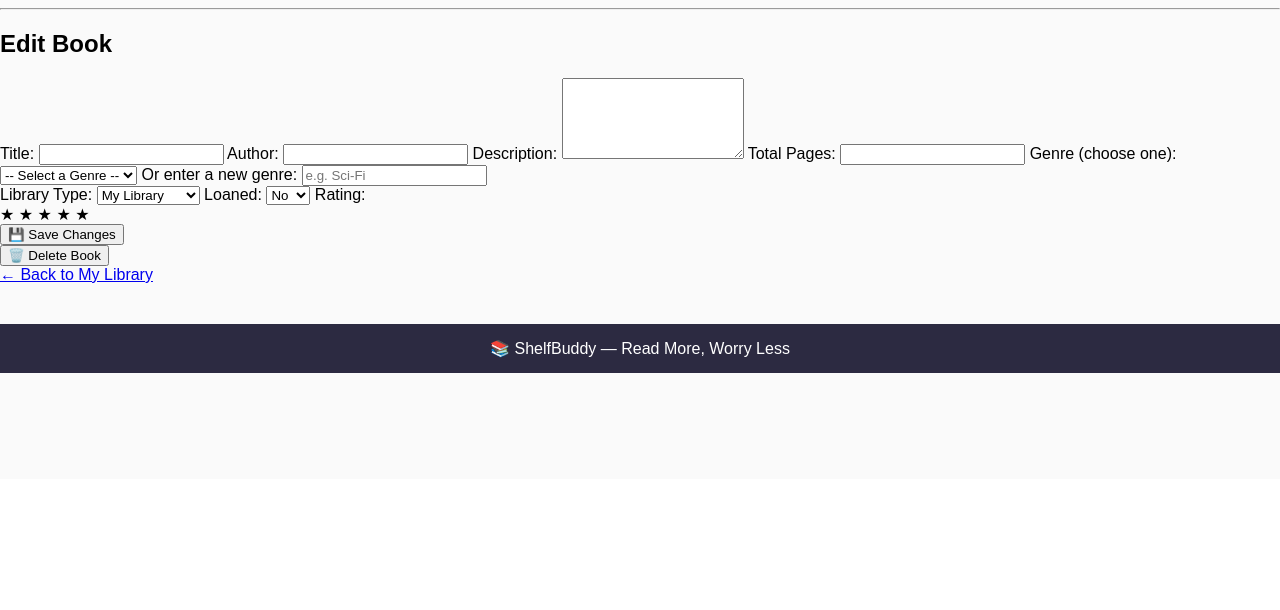
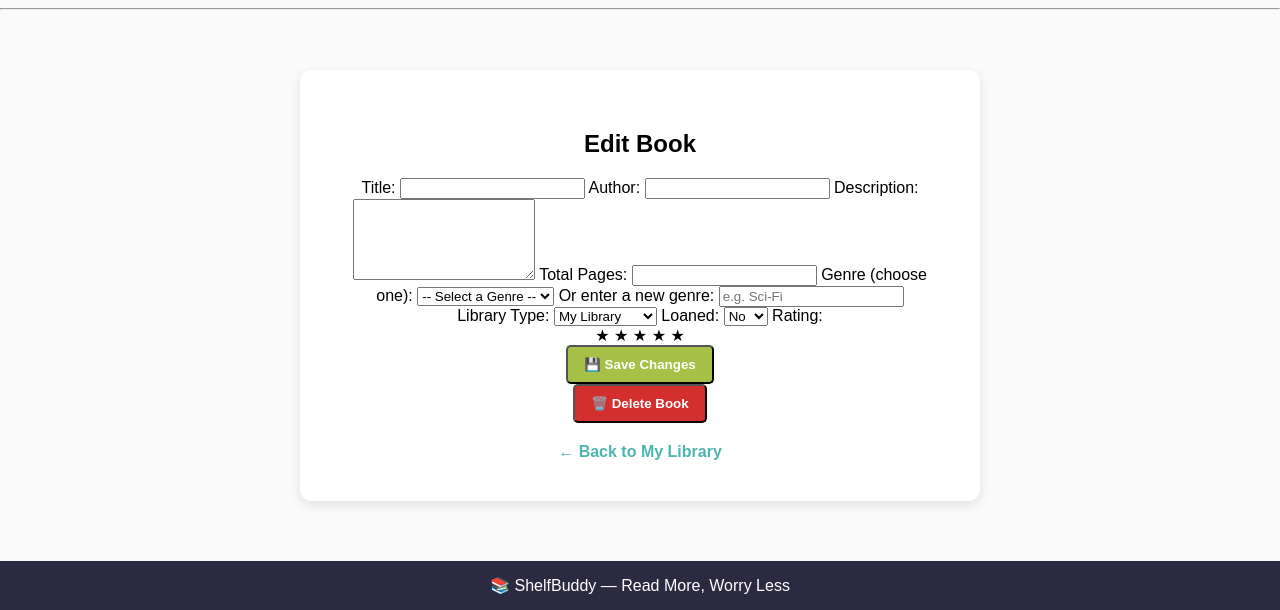
Before and after one commit to bgwinston/shelfBuddy, a Django app: template shelfbuddy_backend/books/templates/books/edit_book.html in a window 1280 px wide. Shown: the part 321-931 px from the top of the page. Before the commit the page ends 694 px from the top, so only its background shows below. Run offline with Django 3.2, Linux system fonts and the light colour scheme; the template is opened without the code that fills it, so the values that code supplies are empty.

Commit message:
updated format of Edit Book html

```diff
--- a/shelfbuddy_backend/books/templates/books/edit_book.html
+++ b/shelfbuddy_backend/books/templates/books/edit_book.html
@@ -2,13 +2,14 @@
 
 {% block content %}
 
-<div class="form-container">
+<div class="form-container container">
   <h2>Edit Book</h2>
 
   <form method="post">
     {% csrf_token %}
-    <div class="form-columns">
-      <div class="column">
+    <div class="edit-book-grid">
+      <!-- Left Column -->
+      <div>
         <label>Title:</label>
         <input type="text" name="title" value="{{ book.title }}" required>
 
@@ -30,10 +31,11 @@
         </select>
 
         <label>Or enter a new genre:</label>
-        <input type="text" name="genre_new" placeholder="e.g. Sci-Fi" value="">
+        <input type="text" name="genre_new" placeholder="e.g. Sci-Fi">
       </div>
 
-      <div class="column">
+      <!-- Right Column -->
+      <div>
         <label>Library Type:</label>
         <select name="library_type" id="library-type">
           <option value="my" {% if not book.is_public_library %}selected{% endif %}>My Library</option>
@@ -75,16 +77,21 @@
       </div>
     </div>
 
-    <button type="submit">💾 Save Changes</button>
-  </form>
+    <div class="button-group">
+      <form method="post">
+        {% csrf_token %}
+        <button type="submit" class="button">💾 Save Changes</button>
+      </form>
 
-  <form method="post" action="{% url 'delete_book' book.id %}" onsubmit="return confirm('Are you sure you want to delete this book?');">
-    {% csrf_token %}
-    <button type="submit" class="delete-btn">🗑️ Delete Book</button>
-  </form>
+      <form method="post" action="{% url 'delete_book' book.id %}" onsubmit="return confirm('Are you sure you want to delete this book?');">
+        {% csrf_token %}
+        <button type="submit" class="button-red">🗑️ Delete Book</button>
+      </form>
 
-  <a href="{% url 'mylibrary' %}">← Back to My Library</a>
-</div>
+      <div class="back-link-wrapper">
+        <a href="{% url 'mylibrary' %}" class="back-link">← Back to My Library</a>
+      </div>
+    </div>
 
 <script>
   const loanedSelect = document.getElementById("is-loaned");
@@ -125,4 +132,5 @@
     });
   });
 </script>
+</div>
 {% endblock %}
```
Also changed, not shown: 1 other file.
